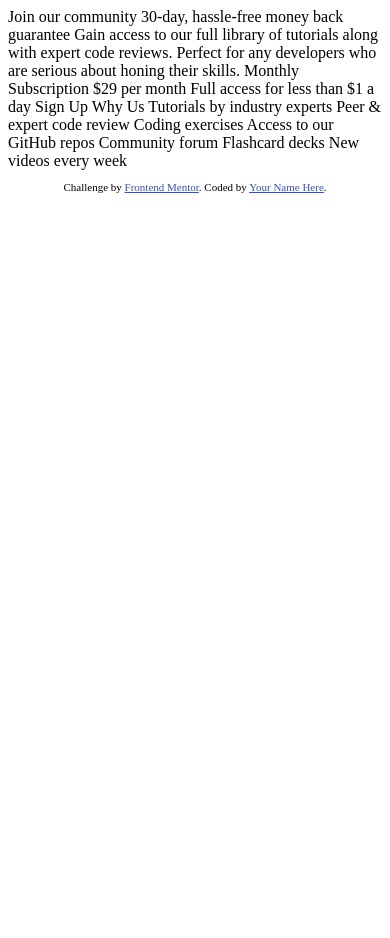
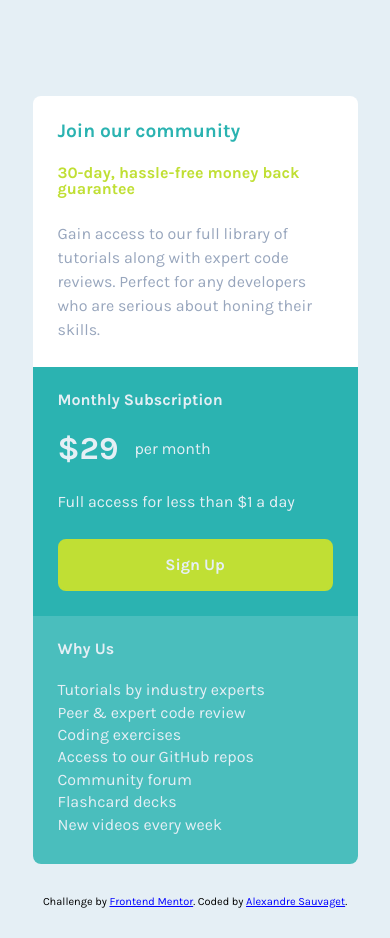
Before and after one commit to Answers-FM-challenges-A-Sauvaget/Single-price-grid-component, a plain HTML site: page index.html in a window 390 px wide. Before the commit the page ends 844 px from the top, so only its background shows below. Drawn offline with Linux system fonts and the light colour scheme.

Commit message:
Ok in mobile layout

```diff
--- /dev/null
+++ b/assets/css/reset.css
@@ -0,0 +1,133 @@
+/* http://meyerweb.com/eric/tools/css/reset/
+   v2.0 | 20110126
+   License: none (public domain)
+*/
+
+* {
+  box-sizing: border-box;
+}
+
+html,
+body,
+div,
+span,
+applet,
+object,
+iframe,
+h1,
+h2,
+h3,
+h4,
+h5,
+h6,
+p,
+blockquote,
+pre,
+a,
+abbr,
+acronym,
+address,
+big,
+cite,
+code,
+del,
+dfn,
+em,
+img,
+ins,
+kbd,
+q,
+s,
+samp,
+small,
+strike,
+strong,
+sub,
+sup,
+tt,
+var,
+b,
+u,
+i,
+center,
+dl,
+dt,
+dd,
+ol,
+ul,
+li,
+fieldset,
+form,
+label,
+legend,
+table,
+caption,
+tbody,
+tfoot,
+thead,
+tr,
+th,
+td,
+article,
+aside,
+canvas,
+details,
+embed,
+figure,
+figcaption,
+footer,
+header,
+hgroup,
+menu,
+nav,
+output,
+ruby,
+section,
+summary,
+time,
+mark,
+audio,
+video {
+  margin: 0;
+  padding: 0;
+  border: 0;
+  font-size: 100%;
+  font: inherit;
+  vertical-align: baseline;
+}
+/* HTML5 display-role reset for older browsers */
+article,
+aside,
+details,
+figcaption,
+figure,
+footer,
+header,
+hgroup,
+menu,
+nav,
+section {
+  display: block;
+}
+body {
+  line-height: 1;
+}
+ol,
+ul {
+  list-style: none;
+}
+blockquote,
+q {
+  quotes: none;
+}
+blockquote:before,
+blockquote:after,
+q:before,
+q:after {
+  content: '';
+  content: none;
+}
+table {
+  border-collapse: collapse;
+  border-spacing: 0;
+}
--- /dev/null
+++ b/assets/css/style.css
@@ -0,0 +1,146 @@
+:root {
+  --primary: #2bb3b1;
+  --primary-lighter: #4abebd;
+  --secondary: hsl(71, 73%, 54%);
+
+  --neutral: hsl(218, 22%, 67%);
+  --neutral-lighter: hsl(204, 43%, 93%);
+
+  --color-white: hsl(0, 0%, 100%);
+}
+
+/* STYLE FRONTEND MENTOR */
+.attribution {
+  font-size: 0.688rem;
+  text-align: center;
+  width: 100%;
+  height: 5vh;
+  margin-top: 2rem;
+  color: black;
+}
+
+.attribution a {
+  color: blue;
+}
+
+/* Generic rules */
+body {
+  font-family: 'Karla', sans-serif;
+  background-color: var(--neutral-lighter);
+  color: var(--neutral);
+}
+
+p {
+  font-size: 1rem;
+}
+
+h1 {
+  font-size: larger;
+  font-weight: 700;
+  color: var(--primary);
+}
+
+h2 {
+  font-weight: 700;
+  color: var(--secondary);
+}
+
+/* LAYOUT */
+
+.container {
+  margin-top: 6rem;
+  display: flex;
+  justify-content: center;
+}
+
+.article {
+  max-height: 810px;
+  max-width: 325px;
+
+  border-radius: .5rem;
+
+  background-color: var(--color-white);
+}
+
+@media screen and (min-width: 1440px) {
+  .article {
+    display: grid;
+  }
+}
+
+.article__section--price {
+  background-color: var(--primary);
+}
+
+.article__section--info {
+  background-color: var(--primary-lighter);
+  border-radius : 0 0 .5rem.5rem;
+}
+
+.article__title,
+.article__subtitle {
+  padding: 25px 25px 0 25px;
+}
+
+.article__text {
+  line-height: 1.5rem;
+  padding: 25px 25px 25px 25px;
+}
+
+.article__text--light {
+  color: var(--neutral-lighter);
+}
+
+.article__orderSummary {
+  display: flex;
+  align-items: center;
+
+  padding: 25px 25px 0 25px;
+}
+
+.article__orderPrice {
+  font-size: 2rem;
+  font-weight: 700;
+  margin-right: 1rem;
+  color: var(--neutral-lighter);
+}
+
+.article__orderTime {
+  color: var(--neutral-lighter);
+}
+
+.article__orderLink {
+  text-align: center;
+  display: inline-block;
+  text-decoration: none;
+  border-radius: .5rem;
+  font-weight: 700;
+  color: var(--neutral-lighter);
+  border: solid 2px var(--secondary);
+  background-color: var(--secondary);
+  padding: 1rem 0;
+  margin-left: 25px;
+  margin-right: 25px;
+  margin-bottom: 25px;
+  min-width: 275px;
+}
+
+.article__orderLink:hover {
+  color: var(--secondary);
+  border: solid 2px var(--secondary);
+  background-color: var(--neutral-lighter);
+}
+
+.article__subtitle--light {
+  text-transform: capitalize;
+  color: var(--neutral-lighter);
+}
+
+.article__unorderedList {
+  color: var(--neutral-lighter);
+  padding: 25px 25px 25px 25px;
+}
+
+.article__listItem:not(last-of-type) {
+  padding-bottom: .4rem;
+}
--- a/index.html
+++ b/index.html
@@ -1,50 +1,76 @@
 <!DOCTYPE html>
 <html lang="en">
   <head>
-  <meta charset="UTF-8">
-  <meta name="viewport" content="width=device-width, initial-scale=1.0"> <!-- displays site properly based on user's device -->
-
-  <link rel="icon" type="image/png" sizes="32x32" href="./images/favicon-32x32.png">
-
+    <meta charset="UTF-8" />
+    <meta http-equiv="X-UA-Compatible" content="IE=edge" />
+    <meta name="viewport" content="width=device-width, initial-scale=1.0" />
+    <link
+      rel="icon"
+      type="image/png"
+      sizes="32x32"
+      href="./assets/images/favicon-32x32.png"
+    />
     <title>Frontend Mentor | Single Price Grid Component</title>
-
-  <!-- Feel free to remove these styles or customise in your own stylesheet 👍 -->
-  <style>
-    .attribution { font-size: 11px; text-align: center; }
-    .attribution a { color: hsl(228, 45%, 44%); }
-  </style>
+    <link rel="stylesheet" href="./assets/css/reset.css" />
+    <link rel="stylesheet" href="./assets/css/style.css" />
+    <link rel="preconnect" href="https://fonts.googleapis.com" />
+    <link rel="preconnect" href="https://fonts.gstatic.com" crossorigin />
+    <link
+      href="https://fonts.googleapis.com/css2?family=Karla:wght@400;700&display=swap"
+      rel="stylesheet"
+    />
   </head>
   <body>
-  Join our community
-
+    <main class="container">
+      <article class="article">
+        <section class="article__section article__section--presentation">
+          <h1 class="article__title">Join our community</h1>
+          <h2 class="article__subtitle">
             30-day, hassle-free money back guarantee
-
-  Gain access to our full library of tutorials along with expert code reviews.
-  Perfect for any developers who are serious about honing their skills.
-
-  Monthly Subscription
-
-  &dollar;29 per month
-
-  Full access for less than &dollar;1 a day
-
-  Sign Up
-
-  Why Us
-
-  Tutorials by industry experts
-  Peer &amp; expert code review
-  Coding exercises
-  Access to our GitHub repos
-  Community forum
-  Flashcard decks
-  New videos every week
-
-  <footer>
-    <p class="attribution">
-      Challenge by <a href="https://www.frontendmentor.io?ref=challenge" target="_blank">Frontend Mentor</a>.
-      Coded by <a href="#">Your Name Here</a>.
+          </h2>
+          <p class="article__text">
+            Gain access to our full library of tutorials along with expert code
+            reviews. Perfect for any developers who are serious about honing
+            their skills.
           </p>
+        </section>
+        <section class="article__section article__section--price">
+          <h2 class="article__subtitle article__subtitle--light">monthly subscription</h2>
+          <div class="article__orderSummary">
+            <p class="article__orderPrice"><strong>&dollar;29</strong></p>
+            <p class="article__orderTime">per month</p>
+          </div>
+          <p class="article__text article__text--light">Full access for less than &dollar;1 a day</p>
+          <a class="article__orderLink" href="" target="_blank" rel="noopener noreferrer">Sign Up </a>
+        </section>
+        <section class="article__section article__section--info">
+          <h2 class="article__subtitle article__subtitle--light">why us</h2>
+          <ul class="article__unorderedList">
+            <li class="article__listItem">Tutorials by industry experts</li>
+            <li class="article__listItem">Peer &amp; expert code review</li>
+            <li class="article__listItem">Coding exercises</li>
+            <li class="article__listItem">Access to our GitHub repos</li>
+            <li class="article__listItem">Community forum</li>
+            <li class="article__listItem">Flashcard decks</li>
+            <li class="article__listItem">New videos every week</li>
+          </ul>
+        </section>
+      </article>
+    </main>
+    <footer class="attribution">
+      Challenge by
+      <a
+        href="https://www.frontendmentor.io?ref=challenge"
+        target="_blank"
+        rel="noopener noreferrer"
+        >Frontend Mentor</a
+      >. Coded by
+      <a
+        href="https://github.com/a-sauvaget"
+        target="_blank"
+        rel="noopener noreferrer"
+        >Alexandre Sauvaget</a
+      >.
     </footer>
   </body>
 </html>
```
Also changed, not shown: assets/images/favicon-32x32.png (renamed from images/favicon-32x32.png), 1 other file. Lines whose indentation alone changed are shown as unchanged.
